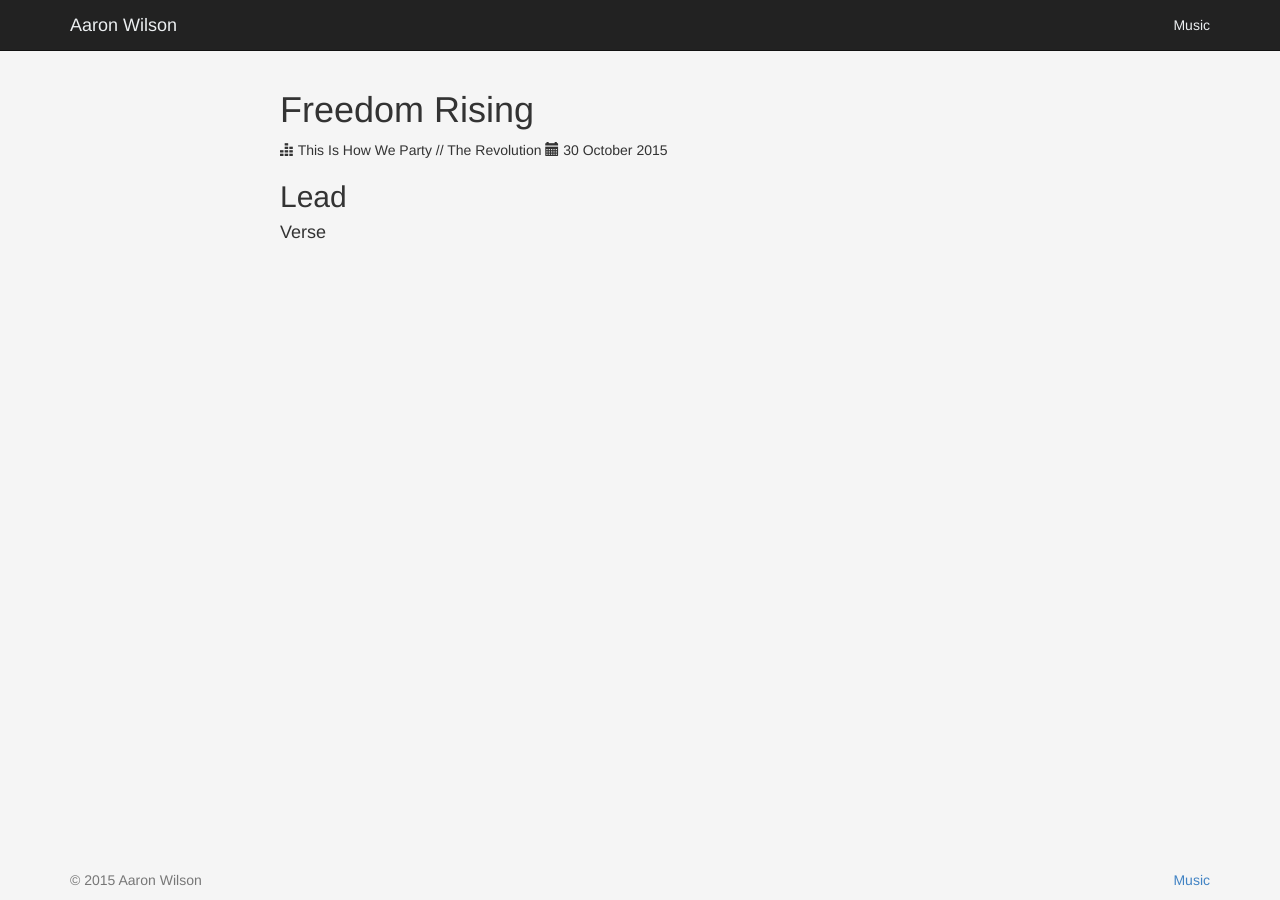
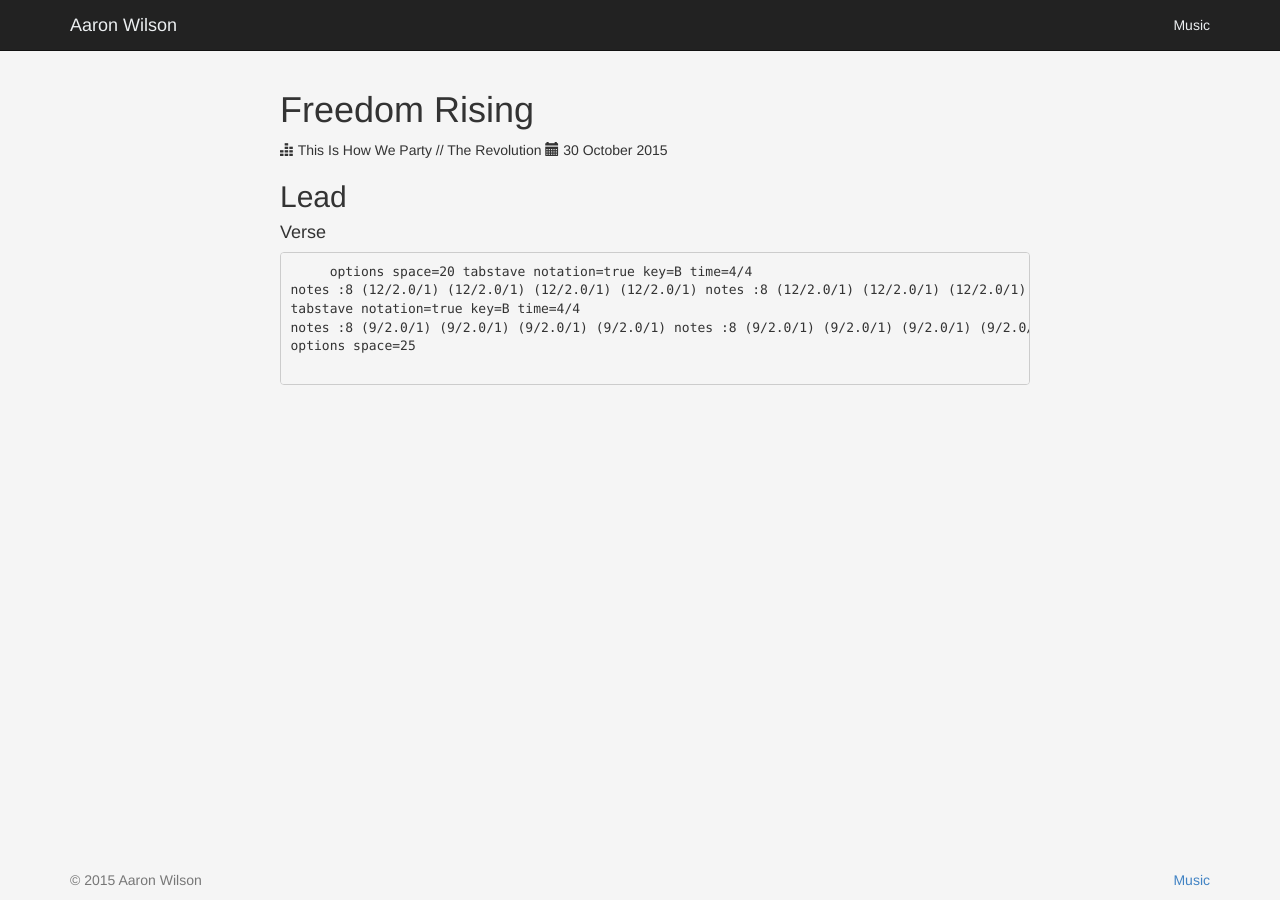
Before and after one commit to aarontwf/limebyte.github.io, a Jekyll site: the page built from _posts/2015-10-30-freedom-rising.html, in a window 1280 px wide. Built offline with Jekyll 4.4.1, drawn with Linux system fonts in a browser that asks for light colours; nearby versions of some CDN libraries.

Commit message:
Update 2015-10-30-freedom-rising.html

```diff
--- a/_posts/2015-10-30-freedom-rising.html
+++ b/_posts/2015-10-30-freedom-rising.html
@@ -11,6 +11,9 @@ date: 2015-10-30 09:46:00
 
 {% for section in site.data.songs.equippers-revolution.freedom-rising.sections %}
   <h4>{{ section.name }}</h4>
+  <pre>
+    {{ section.vextab }}
+  </pre>
   <div class="vex-tabdiv" width=750 scale=1.0 editor="false" editor_width=680 editor_height=330>
     {{ section.vextab }}
   </div>
```
